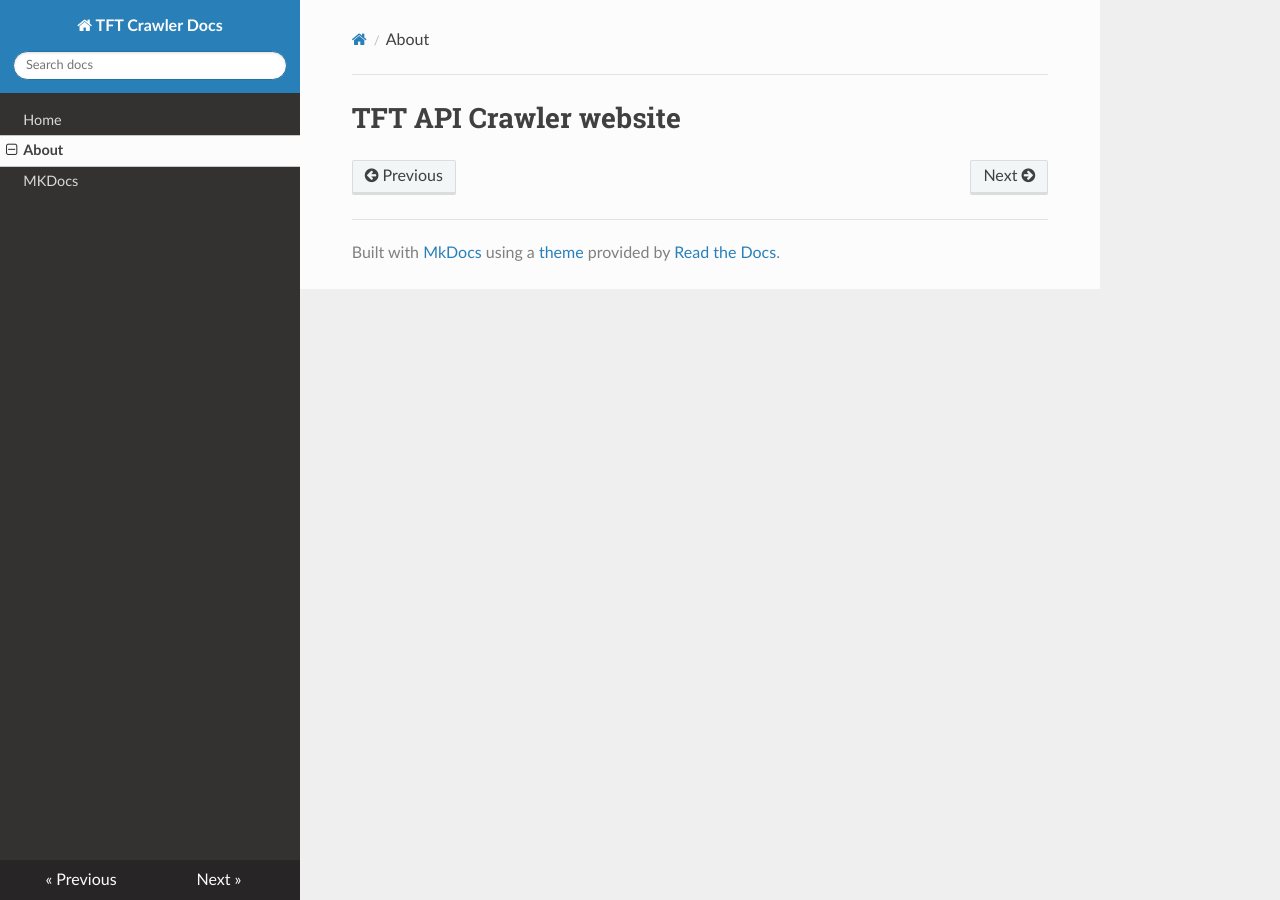
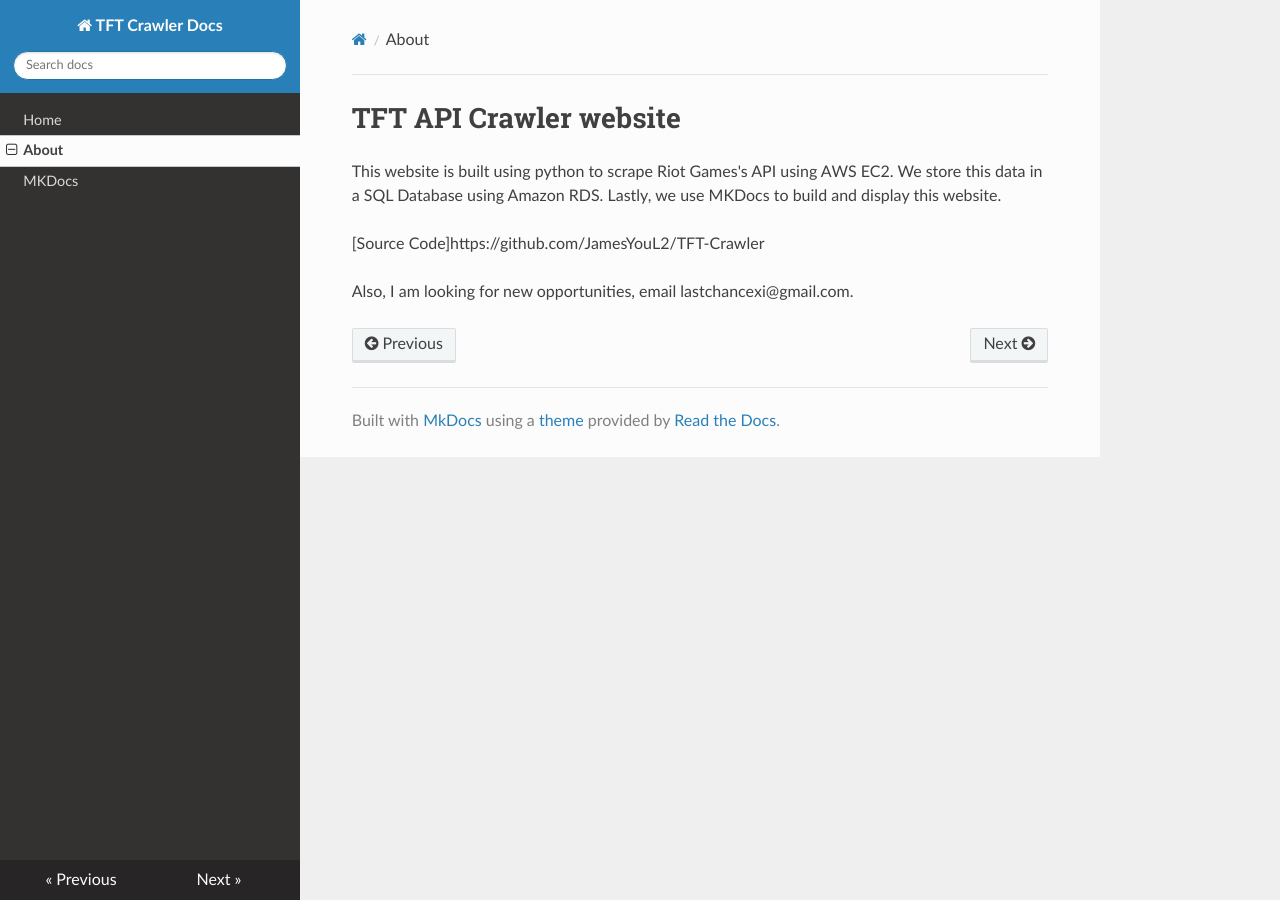
Before and after one commit to JamesYouL2/TFT-Crawler, an MkDocs documentation site: the page built from docs/about.md, in a window 1280 px wide. Built offline with MkDocs 1.6.1, drawn with Linux system fonts in a browser that asks for light colours; nearby versions of some CDN libraries.

Commit message:
more docs

```diff
--- a/docs/about.md
+++ b/docs/about.md
@@ -1 +1,9 @@
 # TFT API Crawler website
+
+This website is built using python to scrape Riot Games's API using AWS EC2.
+We store this data in a SQL Database using Amazon RDS.
+Lastly, we use MKDocs to build and display this website.
+
+[Source Code]https://github.com/JamesYouL2/TFT-Crawler
+
+Also, I am looking for new opportunities, email lastchancexi@gmail.com.
--- a/main.py
+++ b/main.py
@@ -24,5 +24,5 @@ print ("Get Match JSON Names")
 exec(open('get_matches.py').read())
 
 #get_rawgames
-Print ("Get Match JSON Files")
+print ("Get Match JSON Files")
 exec(open('get_matchdata.py').read())
```
Also changed, not shown: docs/index.md (+2 -0 lines).
